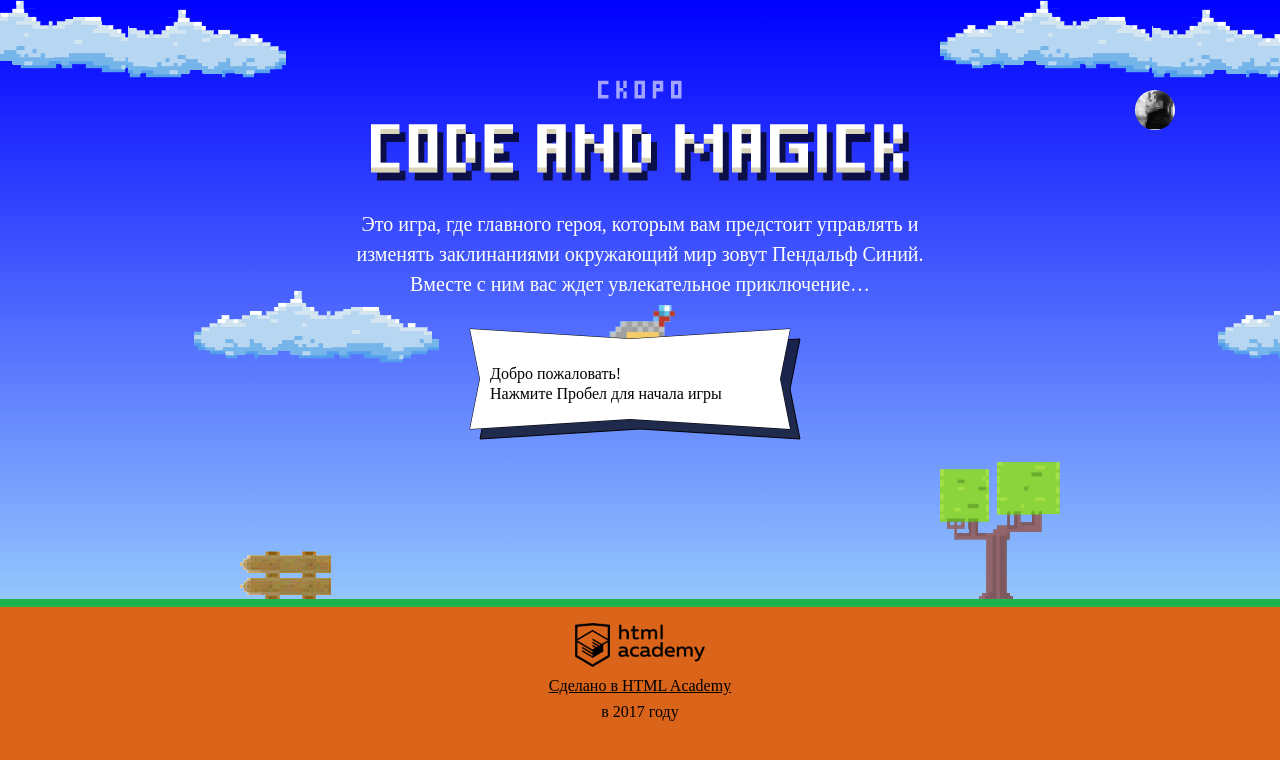
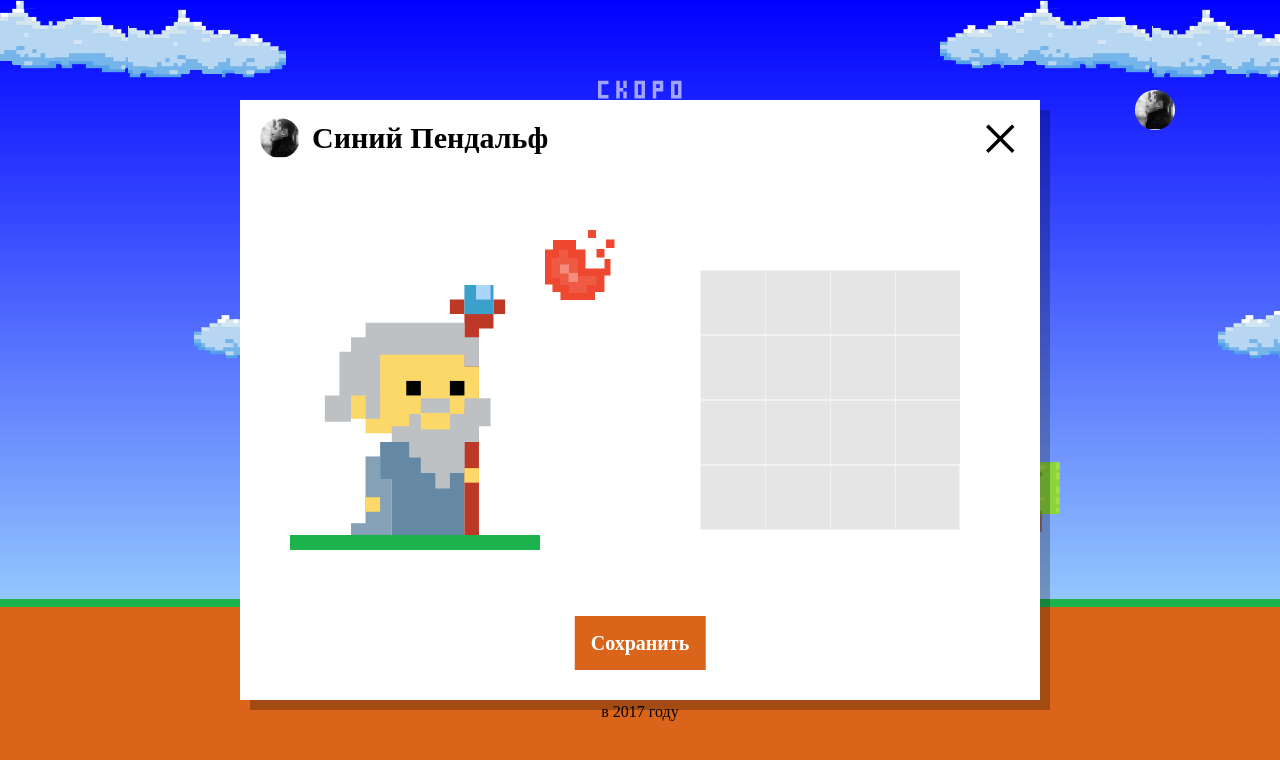
Before and after one commit to sadowsky83/244373-code-and-magick, a website: page index.html in a window 1280 px wide. Both pictures are taken after a click on the picture 1155 px from the left and 110 px from the top of the page. Drawn offline with Linux system fonts and the light colour scheme; a web font is replaced by a local one.

Commit message:
Выполнил 2 задание

```diff
--- a/index.html
+++ b/index.html
@@ -36,7 +36,7 @@
 
     <div class="setup-user">
       <img class="setup-user-pic" src="./img/user-1.jpg" />
-      <input type="text" class="setup-user-name" value="Синий Пендальф" />
+      <input type="text" class="setup-user-name" value="Синий Пендальф" required maxlength="10"/>   <!-- Добавлены атрибуты обязательной формы и максимальной длины в 50 символов -->
     </div>
 
     <div class="setup-wizard-appearance">
@@ -126,6 +126,7 @@
       return height / 3 - getWizardHeight();
     }
   </script>
+  <script src="js/setup.js" type="application/javascript"></script>
   <script src="js/stat.js" type="application/javascript"></script>
 <script src="js/game.js" type="application/javascript"></script>
 
--- /dev/null
+++ b/js/setup.js
@@ -0,0 +1,67 @@
+'use strict';
+
+// открытие / закрытие блока setup
+
+var openSetup = document.querySelector('.setup-open');
+var closeSetup = document.querySelector('.setup-close');
+var setupBlock = document.querySelector('.setup');
+
+// открытие
+openSetup.addEventListener('click', function() {
+  setupBlock.classList.remove('invisible');
+});
+
+// закрытие
+closeSetup.addEventListener('click', function() {
+  setupBlock.classList.add('invisible');
+});
+
+// изменение цвета фигурки мага и цвета фаербола
+var wizard = document.querySelector('.setup-wizard-appearance');
+var wizardCoat = document.getElementById('wizard-coat');
+var wizardEyes = document.getElementById('wizard-eyes');
+var fireball = document.querySelector('.setup-fireball-wrap');
+
+// массив цвета одежды
+var wizardCoatColors = [
+  'rgb(101, 137, 164)',
+  'rgb(241, 43, 107)',
+  'rgb(56, 159, 117)',
+  'rgb(215, 210, 55)',
+  'rgb(0, 0, 0)'
+];
+
+// массив цвета глаз
+var wizardEyesColors = [
+  'black',
+  'red',
+  'blue',
+  'yellow',
+  'green'
+];
+// массив цвета фаербола
+var fireballColors = [
+  '#ee4830',
+  '#30a8ee',
+  '#5ce6c0',
+  '#e848d5',
+  '#e6e848'
+];
+
+// случайный выбор цветов фигурки мага
+wizard.addEventListener('click', function() {
+var changeColor = Math.round(Math.random() * 4);  // случайный выбор номера элемента массива
+
+wizardCoat.addEventListener('click', function() {
+  wizardCoat.style.fill = wizardCoatColors[changeColor];
+});
+
+wizardEyes.addEventListener('click', function() {
+  wizardEyes.style.fill = wizardEyesColors[changeColor];
+});
+});
+
+fireball.addEventListener('click', function() {
+  var changeColor = Math.round(Math.random() * 4);  // случайный выбор номера элемента массива
+  fireball.style.background = fireballColors[changeColor];
+});
```
